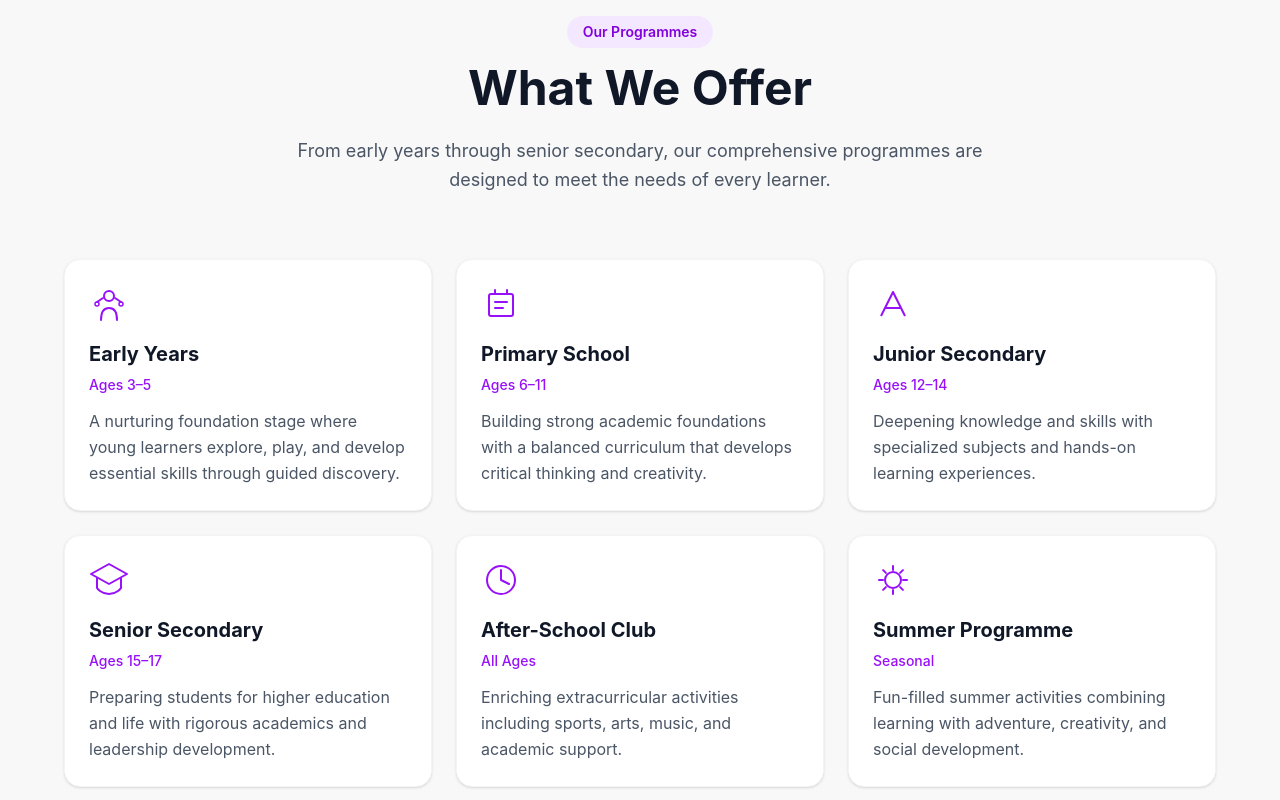
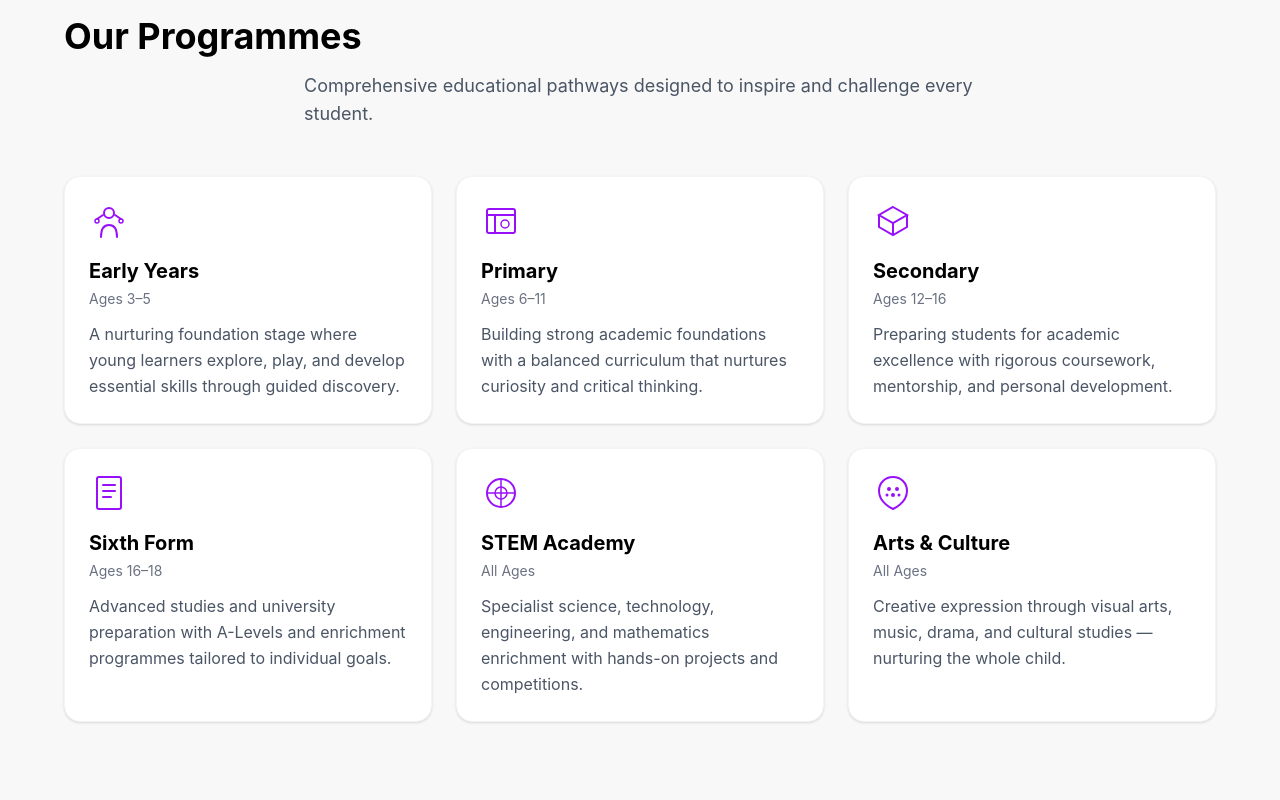
Before and after one commit to Jakegak/cla-website, a React (Vite) app: page / in a window 1280 px wide. Shown: the part 1620-2420 px from the top of the page. Built offline with nearby package versions, Linux system fonts and the light colour scheme.

Commit message:
fix(programmes): stabilize card layout with consistent grid sizing and equal heights

```diff
--- a/src/components/Programmes.jsx
+++ b/src/components/Programmes.jsx
@@ -63,10 +63,10 @@ const programmes = [
     ),
   },
   {
-    name: "Primary School",
+    name: "Primary",
     subtitle: "Ages 6–11",
     description:
-      "Building strong academic foundations with a balanced curriculum that develops critical thinking and creativity.",
+      "Building strong academic foundations with a balanced curriculum that nurtures curiosity and critical thinking.",
     icon: (
       <svg
         width="40"
@@ -76,19 +76,18 @@ const programmes = [
         xmlns="http://www.w3.org/2000/svg"
         aria-hidden="true"
       >
-        <rect x="8" y="10" width="24" height="22" rx="2" stroke="currentColor" strokeWidth="2" fill="none" />
-        <path d="M14 10V6" stroke="currentColor" strokeWidth="2" strokeLinecap="round" />
-        <path d="M26 10V6" stroke="currentColor" strokeWidth="2" strokeLinecap="round" />
-        <path d="M14 18H26" stroke="currentColor" strokeWidth="2" strokeLinecap="round" />
-        <path d="M14 24H22" stroke="currentColor" strokeWidth="2" strokeLinecap="round" />
+        <rect x="6" y="8" width="28" height="24" rx="2" stroke="currentColor" strokeWidth="2" fill="none" />
+        <line x1="6" y1="14" x2="34" y2="14" stroke="currentColor" strokeWidth="2" />
+        <line x1="14" y1="14" x2="14" y2="32" stroke="currentColor" strokeWidth="2" />
+        <circle cx="24" cy="23" r="4" stroke="currentColor" strokeWidth="1.5" fill="none" />
       </svg>
     ),
   },
   {
-    name: "Junior Secondary",
-    subtitle: "Ages 12–14",
+    name: "Secondary",
+    subtitle: "Ages 12–16",
     description:
-      "Deepening knowledge and skills with specialized subjects and hands-on learning experiences.",
+      "Preparing students for academic excellence with rigorous coursework, mentorship, and personal development.",
     icon: (
       <svg
         width="40"
@@ -98,16 +97,17 @@ const programmes = [
         xmlns="http://www.w3.org/2000/svg"
         aria-hidden="true"
       >
-        <path d="M8 32L20 8L32 32" stroke="currentColor" strokeWidth="2" strokeLinejoin="round" fill="none" />
-        <path d="M13 24H27" stroke="currentColor" strokeWidth="2" strokeLinecap="round" />
+        <path d="M20 6L34 14L20 22L6 14L20 6Z" stroke="currentColor" strokeWidth="2" fill="none" />
+        <path d="M6 14V26L20 34L34 26V14" stroke="currentColor" strokeWidth="2" fill="none" />
+        <line x1="20" y1="22" x2="20" y2="34" stroke="currentColor" strokeWidth="2" />
       </svg>
     ),
   },
   {
-    name: "Senior Secondary",
-    subtitle: "Ages 15–17",
+    name: "Sixth Form",
+    subtitle: "Ages 16–18",
     description:
-      "Preparing students for higher education and life with rigorous academics and leadership development.",
+      "Advanced studies and university preparation with A-Levels and enrichment programmes tailored to individual goals.",
     icon: (
       <svg
         width="40"
@@ -117,16 +117,18 @@ const programmes = [
         xmlns="http://www.w3.org/2000/svg"
         aria-hidden="true"
       >
-        <path d="M20 4L2 14L20 24L38 14L20 4Z" stroke="currentColor" strokeWidth="2" strokeLinejoin="round" fill="none" />
-        <path d="M8 18V28C8 28 12 34 20 34C28 34 32 28 32 28V18" stroke="currentColor" strokeWidth="2" strokeLinecap="round" fill="none" />
+        <rect x="8" y="4" width="24" height="32" rx="2" stroke="currentColor" strokeWidth="2" fill="none" />
+        <line x1="14" y1="12" x2="26" y2="12" stroke="currentColor" strokeWidth="2" strokeLinecap="round" />
+        <line x1="14" y1="18" x2="26" y2="18" stroke="currentColor" strokeWidth="2" strokeLinecap="round" />
+        <line x1="14" y1="24" x2="22" y2="24" stroke="currentColor" strokeWidth="2" strokeLinecap="round" />
       </svg>
     ),
   },
   {
-    name: "After-School Club",
+    name: "STEM Academy",
     subtitle: "All Ages",
     description:
-      "Enriching extracurricular activities including sports, arts, music, and academic support.",
+      "Specialist science, technology, engineering, and mathematics enrichment with hands-on projects and competitions.",
     icon: (
       <svg
         width="40"
@@ -137,15 +139,17 @@ const programmes = [
         aria-hidden="true"
       >
         <circle cx="20" cy="20" r="14" stroke="currentColor" strokeWidth="2" fill="none" />
-        <path d="M20 10V20L28 24" stroke="currentColor" strokeWidth="2" strokeLinecap="round" strokeLinejoin="round" />
+        <line x1="20" y1="6" x2="20" y2="34" stroke="currentColor" strokeWidth="1.5" />
+        <line x1="6" y1="20" x2="34" y2="20" stroke="currentColor" strokeWidth="1.5" />
+        <circle cx="20" cy="20" r="6" stroke="currentColor" strokeWidth="1.5" fill="none" />
       </svg>
     ),
   },
   {
-    name: "Summer Programme",
-    subtitle: "Seasonal",
+    name: "Arts & Culture",
+    subtitle: "All Ages",
     description:
-      "Fun-filled summer activities combining learning with adventure, creativity, and social development.",
+      "Creative expression through visual arts, music, drama, and cultural studies — nurturing the whole child.",
     icon: (
       <svg
         width="40"
@@ -155,15 +159,17 @@ const programmes = [
         xmlns="http://www.w3.org/2000/svg"
         aria-hidden="true"
       >
-        <circle cx="20" cy="20" r="8" stroke="currentColor" strokeWidth="2" fill="none" />
-        <path d="M20 6V10" stroke="currentColor" strokeWidth="2" strokeLinecap="round" />
-        <path d="M20 30V34" stroke="currentColor" strokeWidth="2" strokeLinecap="round" />
-        <path d="M6 20H10" stroke="currentColor" strokeWidth="2" strokeLinecap="round" />
-        <path d="M30 20H34" stroke="currentColor" strokeWidth="2" strokeLinecap="round" />
-        <path d="M10.1 10.1L12.9 12.9" stroke="currentColor" strokeWidth="2" strokeLinecap="round" />
-        <path d="M27.1 27.1L29.9 29.9" stroke="currentColor" strokeWidth="2" strokeLinecap="round" />
-        <path d="M10.1 29.9L12.9 27.1" stroke="currentColor" strokeWidth="2" strokeLinecap="round" />
-        <path d="M27.1 12.9L29.9 10.1" stroke="currentColor" strokeWidth="2" strokeLinecap="round" />
+        <path
+          d="M20 4C12 4 6 10 6 18C6 30 20 36 20 36C20 36 34 30 34 18C34 10 28 4 20 4Z"
+          stroke="currentColor"
+          strokeWidth="2"
+          fill="none"
+        />
+        <circle cx="16" cy="16" r="2" fill="currentColor" />
+        <circle cx="24" cy="16" r="2" fill="currentColor" />
+        <circle cx="20" cy="22" r="2" fill="currentColor" />
+        <circle cx="14" cy="22" r="1.5" fill="currentColor" />
+        <circle cx="26" cy="22" r="1.5" fill="currentColor" />
       </svg>
     ),
   },
@@ -171,57 +177,50 @@ const programmes = [
 
 export default function Programmes() {
   return (
-    <section
-      id="programmes"
-      className="py-20 px-4"
-      style={{ backgroundColor: "#F8F8F8" }}
-    >
+    <section id="programmes" className="py-20 px-4" style={{ backgroundColor: "#F8F8F8" }}>
+      <div className="max-w-6xl mx-auto">
         <motion.div
-        className="max-w-6xl mx-auto"
-        variants={containerVariants}
           initial="hidden"
           whileInView="visible"
           viewport={{ once: true, margin: "-100px" }}
+          variants={containerVariants}
         >
-        <motion.div className="text-center mb-16" variants={childVariants}>
-          <span className="inline-block bg-purple-100 text-purple-700 text-sm font-semibold px-4 py-1.5 rounded-full mb-4">
+          <motion.h2
+            variants={childVariants}
+            className="text-4xl font-bold mb-4"
+          >
             Our Programmes
-          </span>
-          <h2 className="text-4xl md:text-5xl font-bold text-gray-900 mb-6">
-            What We Offer
-          </h2>
-          <p className="text-lg text-gray-600 max-w-3xl mx-auto leading-relaxed">
-            From early years through senior secondary, our comprehensive
-            programmes are designed to meet the needs of every learner.
-          </p>
-        </motion.div>
+          </motion.h2>
+          <motion.p
+            variants={childVariants}
+            className="text-gray-600 mb-12 max-w-2xl mx-auto text-lg"
+          >
+            Comprehensive educational pathways designed to inspire and challenge every student.
+          </motion.p>
 
           <motion.div
-          className="grid sm:grid-cols-2 lg:grid-cols-3 gap-6"
             variants={containerVariants}
+            className="grid grid-cols-1 sm:grid-cols-2 lg:grid-cols-3 gap-6"
           >
-          {programmes.map((programme) => (
+            {programmes.map((prog) => (
               <motion.div
-              key={programme.name}
-              className="bg-white rounded-2xl p-6 shadow-sm border border-gray-100 text-left"
+                key={prog.name}
                 variants={childVariants}
                 whileHover={{ y: -4 }}
                 transition={{ duration: 0.2 }}
+                className="bg-white rounded-2xl p-6 shadow-sm border border-gray-100 text-left h-full flex flex-col min-w-0 overflow-hidden"
               >
-              <div className="text-purple-600 mb-4">{programme.icon}</div>
-              <h3 className="text-xl font-bold text-gray-900 mb-1">
-                {programme.name}
-              </h3>
-              <span className="text-sm text-purple-600 font-medium">
-                {programme.subtitle}
-              </span>
-              <p className="text-gray-600 mt-3 leading-relaxed">
-                {programme.description}
+                <div className="text-purple-600 mb-4">{prog.icon}</div>
+                <h3 className="text-xl font-bold">{prog.name}</h3>
+                <span className="text-sm text-gray-500 mt-1 block">{prog.subtitle}</span>
+                <p className="text-gray-600 mt-3 leading-relaxed flex-1">
+                  {prog.description}
                 </p>
               </motion.div>
             ))}
           </motion.div>
         </motion.div>
+      </div>
     </section>
   );
 }
```
Also changed, not shown: 2 other files (tests, documents, lock files or other folders). Lines whose indentation alone changed are shown as unchanged.
